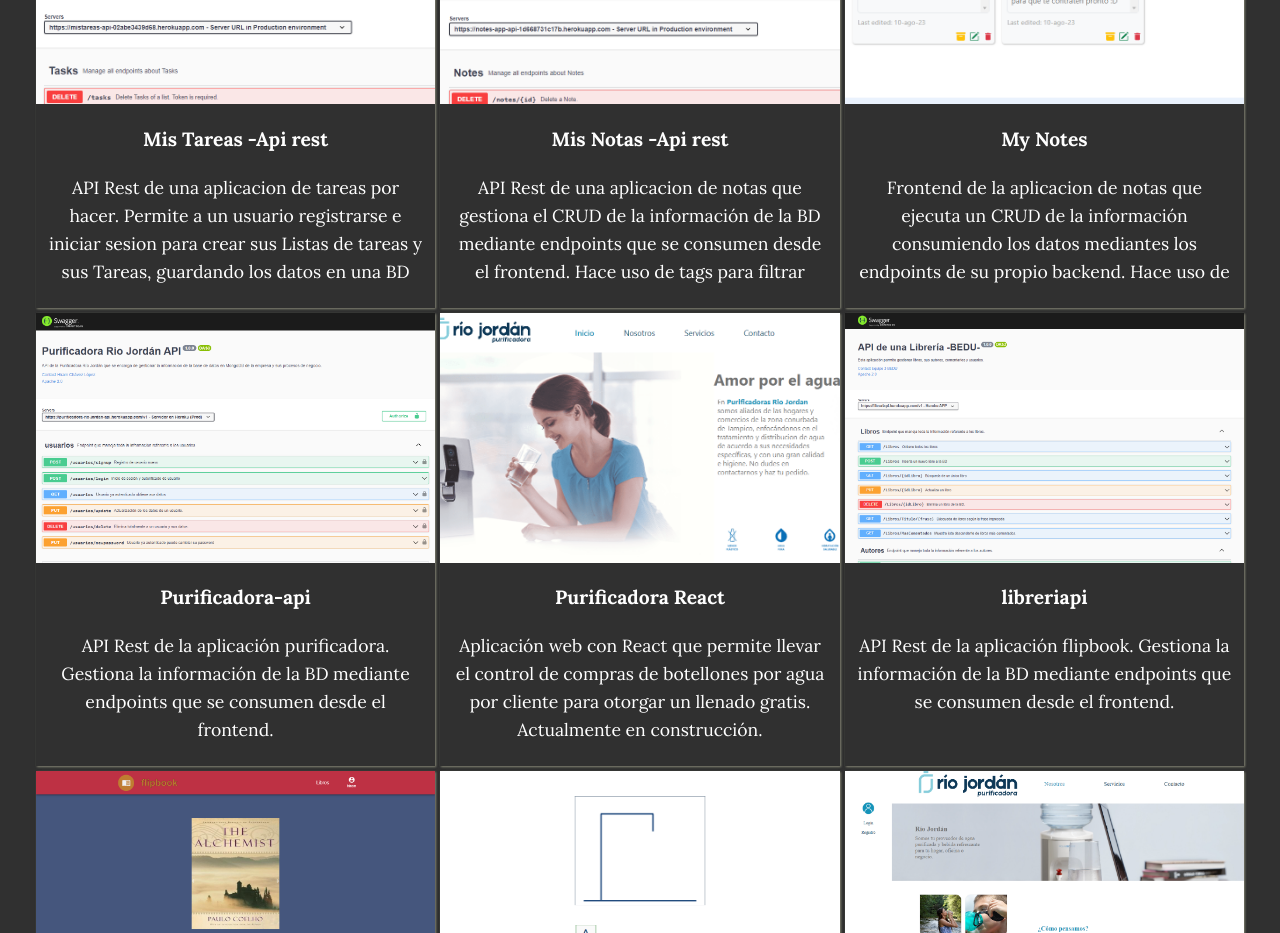
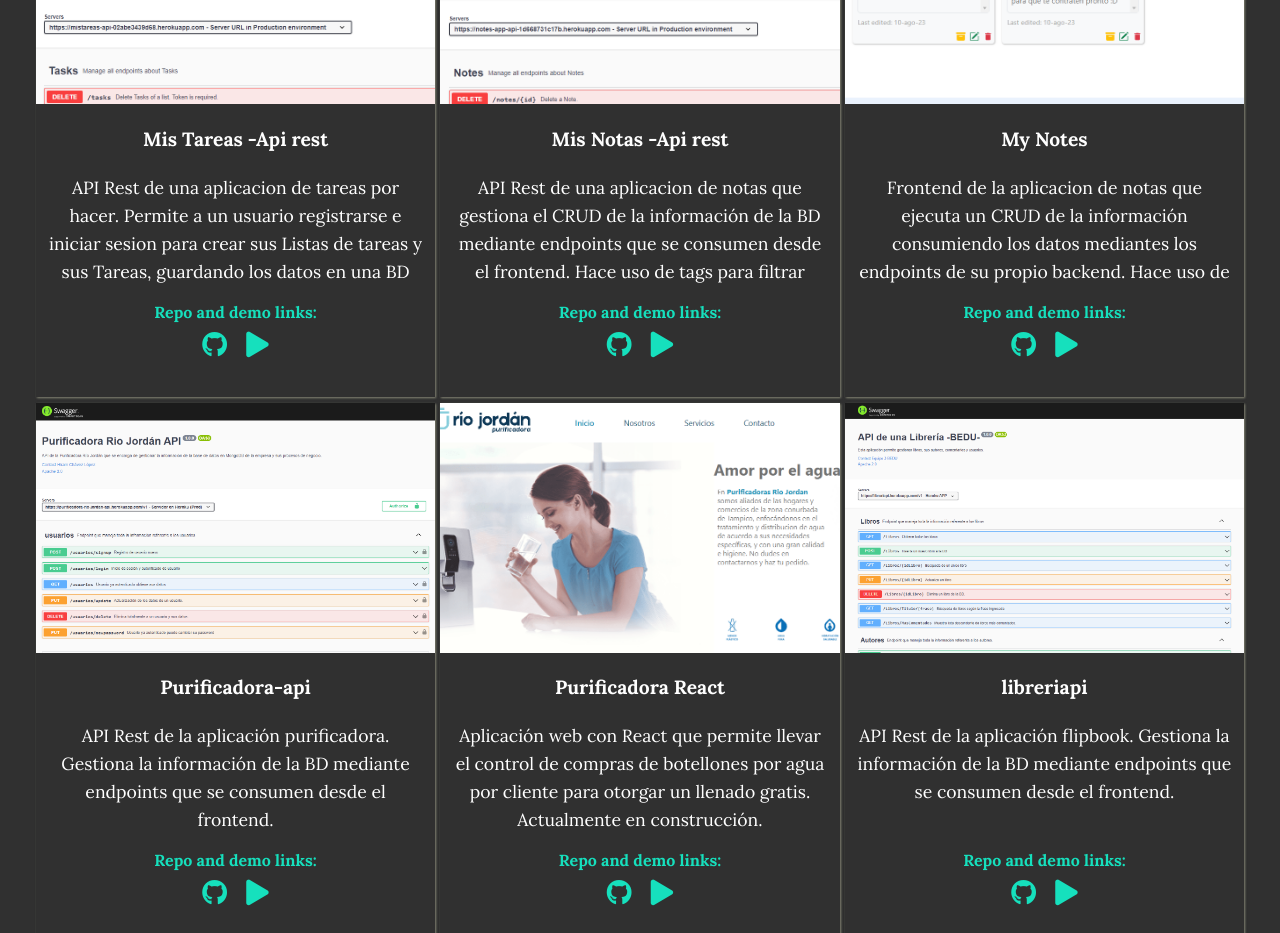
Before and after one commit to JustLearningMX/portfolio.v2, a plain HTML site: page index.html in a window 1280 px wide. Shown: the part 2393-3326 px from the top of the page. Drawn offline with nearby package versions, Linux system fonts and the light colour scheme.

Commit message:
add repo and demo links to projects card

```diff
--- a/components/card.js
+++ b/components/card.js
@@ -38,24 +38,25 @@ export const card = (classes, project) => {
         divCardData.appendChild(cardDescription);
 
 
-        /*const divCardRepo = crearElemento('div', [{type: 'class', name: `${classes.divCardRepo}`}]);
-        const repoLink = crearElemento('a', [
+        /*Inicio*/
+        const divCardRepo = createElement('div', [{type: 'class', name: `${classes.divCardRepo}`}]);
+        const repoLink = createElement('a', [
             {type: 'class', name: `${classes.divCardRepoLink}`},
             {type: 'href', name: `${project.repositorio}`},
             {type: 'target', name: `_blank`}
         ]);
-        const fontAwesomeRepo = crearElemento('i', [{type: 'class', name: `fa-brands fa-github-alt fa-lg`}]);
-        const pRepo = crearElemento('p', [{type: 'class', name: `${classes.repo_demo_title}`}]);
-        pRepo.textContent = 'Repo y demo links:';
+        const fontAwesomeRepo = createElement('i', [{type: 'class', name: `fab fa-github fa-lg`}]);
+        const pRepo = createElement('p', [{type: 'class', name: `${classes.repo_demo_title}`}]);
+        pRepo.textContent = 'Repo and demo links:';
         divCardRepo.appendChild(pRepo);
         repoLink.appendChild(fontAwesomeRepo);
 
-        const demoLink = crearElemento('a', [
+        const demoLink = createElement('a', [
             {type: 'class', name: `${classes.divCardDemoLink}`},
             {type: 'href', name: `${project.demostracion}`},
             {type: 'target', name: `_blank`}
         ]);
-        const fontAwesomeDemo = crearElemento('i', [{type: 'class', name: `fa-solid fa-play fa-lg`}]);
+        const fontAwesomeDemo = createElement('i', [{type: 'class', name: `fa fa-play fa-lg`}]);
         demoLink.appendChild(fontAwesomeDemo);
 
         divCardRepo.appendChild(repoLink);
@@ -63,16 +64,17 @@ export const card = (classes, project) => {
 
         divCardData.appendChild(divCardRepo);
 
-        const divCardStack = crearElemento('div', [{type: 'class', name: `${classes.divCardStack}`}]);
-        if(project.stack){
+        const divCardStack = createElement('div', [{type: 'class', name: `${classes.divCardStack}`}]);
+        /*if(project.stack){
             project.stack.map((item)=>{
-                const stackItem = crearElemento('p', [{type: 'class', name: `${classes.divCardStackItem}`}]);
+                const stackItem = createElement('p', [{type: 'class', name: `${classes.divCardStackItem}`}]);
                 stackItem.textContent = item;
                 divCardStack.appendChild(stackItem);
             });
-        };
+        };*/
 
-        divCardData.appendChild(divCardStack);*/
+        divCardData.appendChild(divCardStack);
+        /*Fin*/
 
         card.appendChild(divCardData);
     }
--- a/css/main__projects.css
+++ b/css/main__projects.css
@@ -54,15 +54,15 @@
 }
 
 .repo_demo_title {
-    /* border: 1px solid red; */
+    color: var(--clr-accent);
     font-size: 1rem;
-    font-weight: 600;
+    font-weight: 700;
     margin-bottom: .3rem;
 }
 
 .proyectos__card__repo-link:hover,
 .proyectos__card__demo-link:hover{
-    color: var(--amarillo);
+    color: var(--clr-light);
     cursor: pointer;
 }
 
@@ -121,7 +121,12 @@
     }
 
     .proyectos__card__repo-link{
+        color: var(--clr-accent);
         margin-right: 1.2rem;
+    }
+
+    .proyectos__card__demo-link{
+        color: var(--clr-accent);
     }
 
     .proyectos__card__stack{
--- a/js/ProjectsSection.js
+++ b/js/ProjectsSection.js
@@ -10,6 +10,12 @@ const classes = {
     divCardData: 'proyectos__card___datosContainer',
     cardName: 'proyectos__card-nombre',
     cardDescription: 'proyectos__card-descripcion',
+
+    divCardRepo: 'proyectos__card__repo',
+    divCardRepoLink: 'proyectos__card__repo-link',
+    divCardDemoLink: 'proyectos__card__demo-link',
+    repo_demo_title: 'repo_demo_title',
+    divCardStack: 'proyectos__card__stack',
     /*'divCard': 'proyectos__card__container',
     'divCardImg': 'proyectos__card___imgContainer',
     'imgCard': 'proyectos__card-img',
@@ -18,13 +24,8 @@ const classes = {
     'nombreCard': 'proyectos__card-nombre',
     'descripcionCard': 'proyectos__card-descripcion',
 
-    'divCardRepo': 'proyectos__card__repo',
-    'divCardRepoLink': 'proyectos__card__repo-link',
-    'divCardDemoLink': 'proyectos__card__demo-link',
 
-    'divCardStack': 'proyectos__card__stack',
-    'divCardStackItem': 'proyectos__card__stack-item',
-    'repo_demo_title': 'repo_demo_title',*/
+    'divCardStackItem': 'proyectos__card__stack-item',*/
 };
 
 const createCards = ()=>{
```
Also changed, not shown: index.html (+0 -12 lines).
